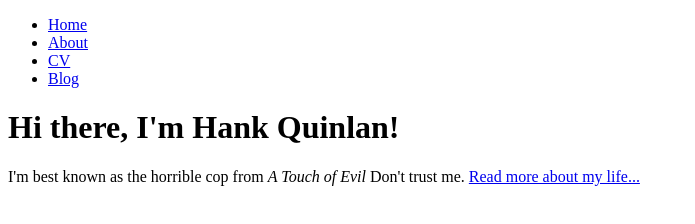
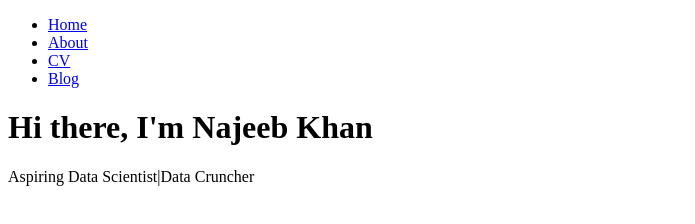
Before and after one commit to Najeeb120/Najeeb120.github.io, a plain HTML site: page index.html in a window 1280 px wide. Shown: the whole page, without its empty margins (0-695 px from the left). Drawn offline with Linux system fonts and the light colour scheme.

Commit message:
Update index.html

```diff
--- a/index.html
+++ b/index.html
@@ -1,7 +1,7 @@
 <!DOCTYPE html>
 <html>
 	<head>
-		<title>Hank Quinlan, Horrible Cop</title>
+		<title></title>
 	</head>
 	<body>
 		<nav>
@@ -14,5 +14,5 @@
 		</nav>
 		<div class="container">
     		<div class="blurb">
-        		<h1>Hi there, I'm Hank Quinlan!</h1>
-				<p>I'm best known as the horrible cop from <em>A Touch of Evil</em> Don't trust me. <a href="/about">Read more about my life...
+        		<h1>Hi there, I'm Najeeb Khan</h1>
+			<p>Aspiring Data Scientist|Data Cruncher</p>
```
